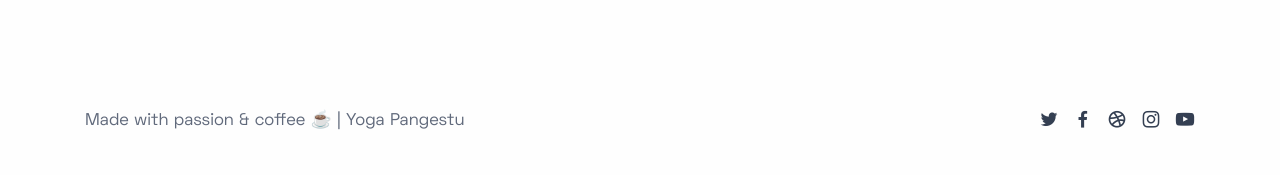
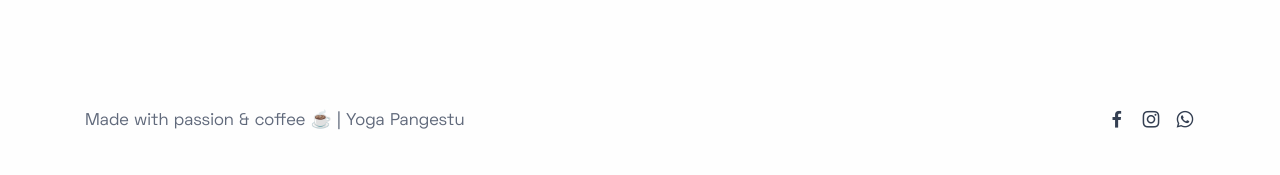
Before and after one commit to yogapangestu777/pangestu-uas, a Flask app: page /blogs in a window 1280 px wide. Shown: the part 3649-3824 px from the top of the page. Run offline with Flask 3, Linux system fonts and the light colour scheme; some libraries are stand-ins or nearby versions.

Commit message:
fix:fixed footer link action

```diff
--- a/app/templates/partials/client/_footer.html
+++ b/app/templates/partials/client/_footer.html
@@ -3,11 +3,15 @@
         <div class="d-md-flex align-items-center justify-content-between">
             <p class="mb-2 mb-lg-0">Made with passion & coffee ☕ | Yoga Pangestu</p>
             <nav class="nav social social-muted mb-0 text-md-end">
-                <a href="#"><i class="uil uil-twitter"></i></a>
-                <a href="#"><i class="uil uil-facebook-f"></i></a>
-                <a href="#"><i class="uil uil-dribbble"></i></a>
-                <a href="#"><i class="uil uil-instagram"></i></a>
-                <a href="#"><i class="uil uil-youtube"></i></a>
+                <a href="https://web.facebook.com/profile.php?id=100092236272919">
+                    <i class="uil uil-facebook-f"></i>
+                </a>
+                <a href="https://www.instagram.com/ygapangestuuu_?igsh=Yzg0dDF0OWQ4d3ox" target="_blank">
+                    <i class="uil uil-instagram"></i>
+                </a>
+                <a
+                    href="https://wa.me/6282121495806?text=Hi,%20saya%20(Nama%20Anda).%20Saya%20tertarik%20dengan%20pekerjaan%20Anda%20dan%20ingin%20memesan%20aplikasi.%20Bisakah%20Anda%20membantu%20saya%20membuat%20(jenis%20aplikasi)%3F%0A%0ABerikut%20beberapa%20detail%20yang%20saya%20butuhkan:%0A-%20Jenis%20Aplikasi:%20(Website/Mobile%20App/Sistem%20Kustom)%0A-%20Platform:%20(Android/iOS/Web)%0A-%20Fitur%20Utama:%20(Login,%20Dashboard,%20Payment%20Gateway,%20dll.)%0A-%20Budget:%20(Sebutkan%20anggaran)%0A-%20Deadline:%20(Estimasi%20waktu)%0A%0AMohon%20info%20lebih%20lanjut%20mengenai%20proses%20dan%20estimasi%20biaya.%20Saya%20menunggu%20kabar%20dari%20Anda.%20Terima%20kasih!"><i
+                        class="uil uil-whatsapp"></i></a>
             </nav>
             <!-- /.social -->
         </div>
```
